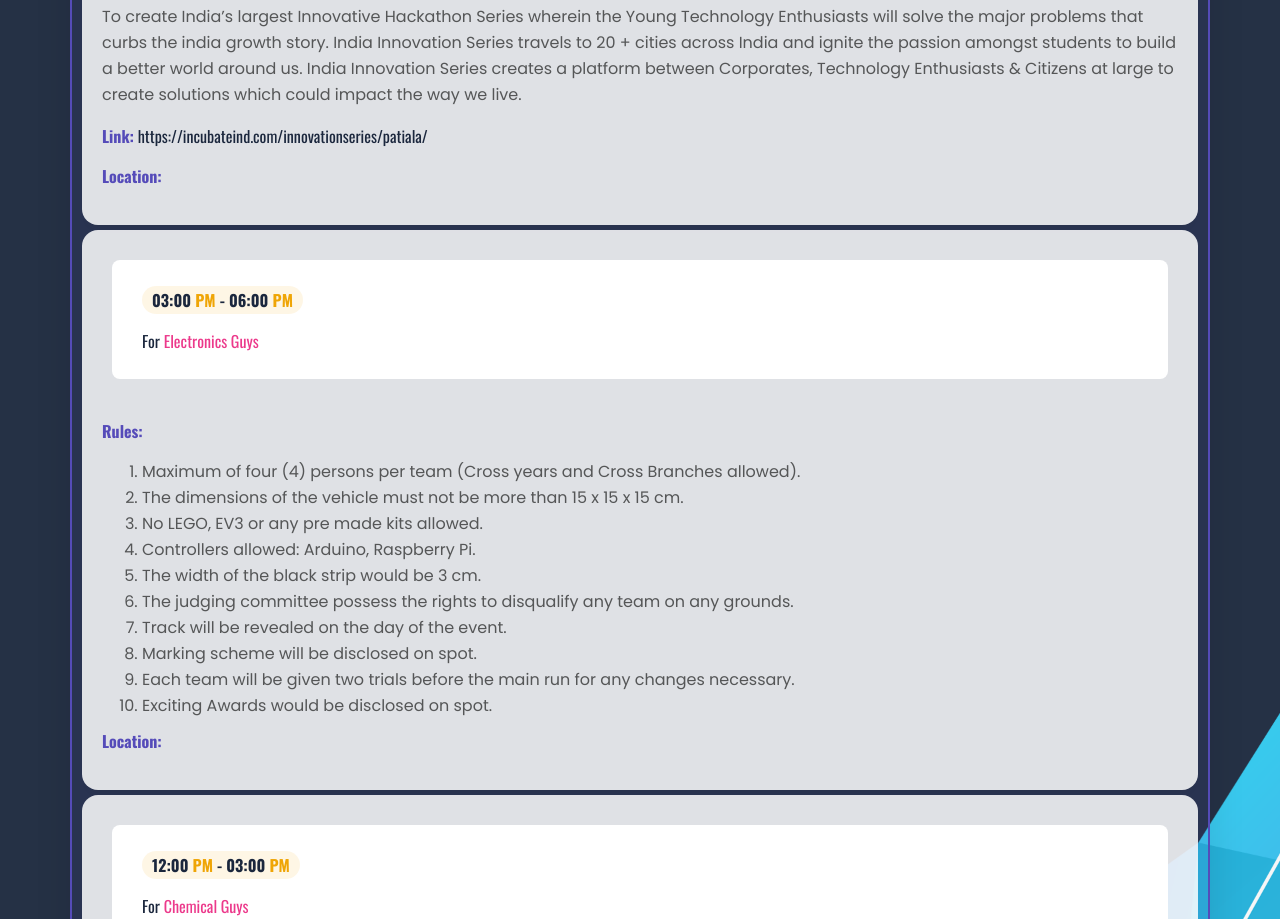
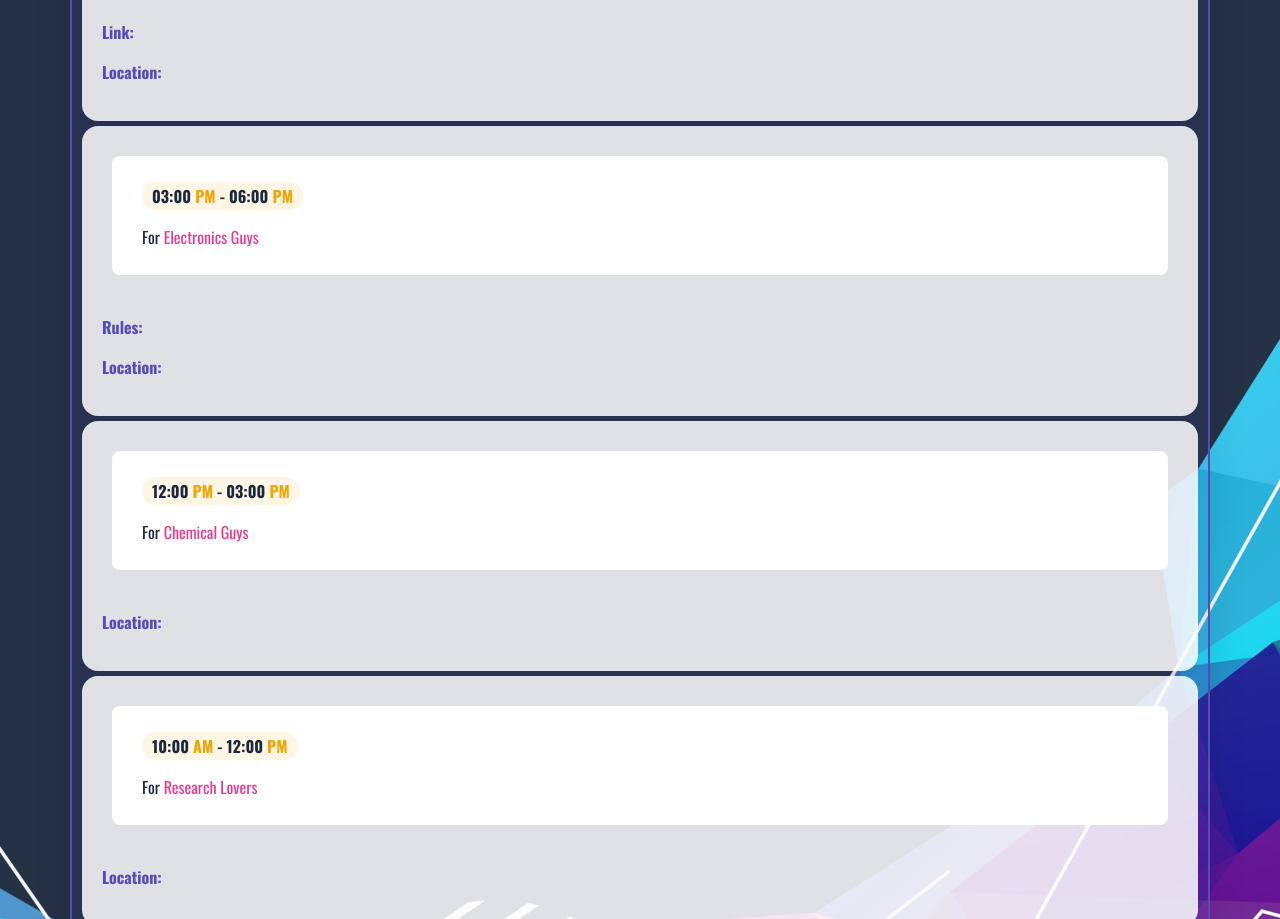
Before and after one commit to Varun180201/Innov8, a plain HTML site: page index.html in a window 1280 px wide. Shown: the part 3119-4038 px from the top of the page. Drawn offline with nearby package versions, Linux system fonts and the light colour scheme; some packages are replaced by stand-ins of ours.

Commit message:
newupdates1

```diff
--- a/index.html
+++ b/index.html
@@ -746,19 +746,11 @@ But Innov8 is more than just a series of events – it's an experience. Engage w
                                                         role="tabpanel" aria-labelledby="headingFour">
                                                         <div class="panel-body">
                                                             <p class="text">
-                                                                To create India’s largest Innovative Hackathon Series
-                                                                wherein the Young Technology Enthusiasts will solve the
-                                                                major problems that curbs the india growth story. India
-                                                                Innovation Series travels to 20 + cities across India
-                                                                and ignite the passion amongst students to build a
-                                                                better world around us.
-                                                                India Innovation Series creates a platform between
-                                                                Corporates, Technology Enthusiasts & Citizens at large
-                                                                to create solutions which could impact the way we live.
+
                                                             </p>
                                                             <h4 class="location"><strong>Link:</strong>
                                                                 <a href="https://incubateind.com/innovationseries/patiala/"
-                                                                    target="_blank">https://incubateind.com/innovationseries/patiala/</a>
+                                                                    target="_blank"></a>
                                                             </h4>
                                                             <h4 class="location"><strong>Location:</strong>
 
@@ -795,16 +787,7 @@ But Innov8 is more than just a series of events – it's an experience. Engage w
                                                         <div class="panel-body">
                                                             <h4 class="location"><strong>Rules:</strong></h4>
                                                             <ol>
-                                                                <li>Maximum of four (4) persons per team (Cross years and Cross Branches allowed).
-                                                                <li>The dimensions of the vehicle must not be more than 15 x 15 x 15 cm.</li>
-                                                                <li>No LEGO, EV3 or any pre made kits allowed.</li>
-                                                                <li>Controllers allowed: Arduino, Raspberry Pi.</li>
-                                                                <li>The width of the black strip would be 3 cm.</li>
-                                                                <li>The judging committee possess the rights to disqualify any team on any grounds.</li>
-                                                                <li>Track will be revealed on the day of the event.</li>
-                                                                <li>Marking scheme will be disclosed on spot.</li>
-                                                                <li>Each team will be given two trials before the main run for any changes necessary.</li>
-                                                                <li>Exciting Awards would be disclosed on spot.</li>
+
                                                             </ol>
                                                             <h4 class="location"><strong>Location:</strong>
 
```
Also changed, not shown: team.html (+18 -16 lines).
